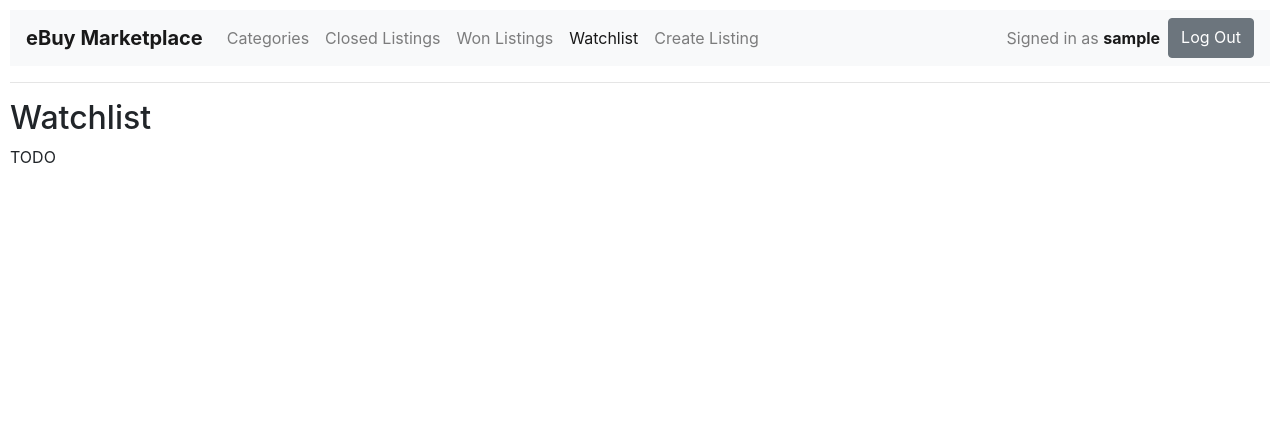
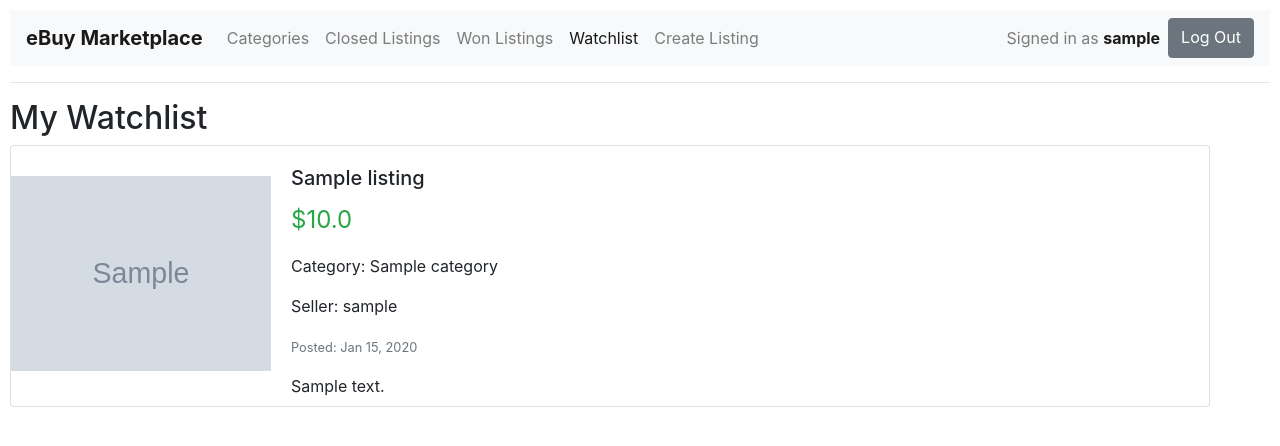
Before and after one commit to SebastianHpe/commerce, a Django app: page /watchlist/ in a window 1280 px wide. Shown: the top 446 px of the page. Run offline with Django 3.2, Linux system fonts and the light colour scheme; a user stored in the database is signed in; tables that the repository leaves empty hold one stand-in row (values such as "Sample post"); grey boxes marked "Sample" are stand-in pictures; some libraries are stand-ins or nearby versions.

Commit message:
feat: Add watchlist

```diff
--- a/auctions/admin.py
+++ b/auctions/admin.py
@@ -1,9 +1,8 @@
 from django.contrib import admin
-from .models import User, Listing, Bid, Comment, Category, Watchlist
+from .models import User, Listing, Bid, Comment, Category
 
 admin.site.register(User)
 admin.site.register(Listing)
 admin.site.register(Bid)
 admin.site.register(Comment)
 admin.site.register(Category)
-admin.site.register(Watchlist)
--- a/auctions/models.py
+++ b/auctions/models.py
@@ -30,6 +30,7 @@ class Listing(models.Model):
         default=Status.ACTIVE,
     )
     winner = models.ForeignKey(User, on_delete=models.CASCADE, blank=True, null=True, related_name="listings_won")
+    watchers = models.ManyToManyField(User, related_name="watchlist", blank=True)
 
     def __str__(self):
         return self.title
@@ -65,8 +66,3 @@ class Bid(models.Model):
 
     def __str__(self):
         return f"#{self.id}: ${self.price} for '{self.listing}' by {self.bidder}"
-
-
-class Watchlist(models.Model):
-    listing = models.ForeignKey(Listing, on_delete=models.CASCADE)
-    owner = models.ForeignKey(User, on_delete=models.CASCADE)
--- a/auctions/templates/auctions/watchlist.html
+++ b/auctions/templates/auctions/watchlist.html
@@ -1,7 +1,54 @@
 {% extends "auctions/layout.html" %}
+{% load static %}
 
 {% block body %}
-    <h2>Watchlist</h2>
+    <h2>My Watchlist</h2>
 
-    TODO
+        {% for listing in listings %}
+            <div class="card mb-4" style="max-width: 1200px;">
+                <div class="d-flex" style="height:260px;">
+                    <!-- Image column -->
+                    <div style="flex:0 0 260px;" class="d-flex flex-column align-items-start border-end">
+                        <!-- Badge container with fixed height -->
+                        <div style="height: 30px;">
+                            {% if listing.status == 1 %}
+                                <span class="badge bg-success text-light d-inline-block px-3 ml-1">Sold</span>
+                            {% endif %}
+                        </div>
+
+                        <!-- Image -->
+                        {% if listing.image %}
+                            <img src="{{ listing.image.url }}" class="img-fluid"
+                                style="max-height:230px; object-fit:contain;" alt="{{ listing.title }}">
+                        {% else %}
+                            <img src="{% static 'auctions/default.png' %}" class="img-fluid"
+                                style="max-height:230px; object-fit:contain;" alt="No image">
+                        {% endif %}
+                    </div>
+
+                    <!-- Text column -->
+                    <div class="flex-grow-1">
+                        <div class="card-body">
+                            <h5 class="card-title">
+                                <a href="{% url 'listing_detail' listing.id %}" class="link-no-style">{{ listing.title }}</a>
+                            </h5>
+                            {% if listing.highest_bid and listing.highest_bid.price > listing.starting_bid %}
+                                <p class="card-text text-success fw-bold" style="font-size: 1.5rem;">${{ listing.highest_bid.price }}</p>
+                            {% else %}
+                                <p class="card-text text-success fw-bold" style="font-size: 1.5rem;">${{ listing.starting_bid }}</p>
+                            {% endif %}
+                            <p class="card-text">Category: {{ listing.category }}</p>
+                            <p class="card-text">Seller: {{ listing.author }}</p>
+                            <p class="card-text">
+                                <small class="text-muted">Posted: {{ listing.date_posted|date:"M d, Y" }}</small>
+                            </p>
+                            <p class="card-text">{{ listing.description|truncatewords:80 }}</p>
+                        </div>
+                    </div>
+                </div>
+            </div>
+        {% empty %}
+            <p>No listings available.</p>
+        {% endfor %}
+
 {% endblock %}
--- a/auctions/views.py
+++ b/auctions/views.py
@@ -108,7 +108,25 @@ def list_categories(request):
 
 @login_required
 def watchlist(request):
-    return render(request, "auctions/watchlist.html")
+    user = request.user
+
+    if request.method == "POST":
+        listing_id = request.POST.get("listing_id")
+        listing = get_object_or_404(Listing, id=listing_id)
+
+        if user in listing.watchers.all():
+            messages.info(request, f"Removed {listing.title} from Watchlist!")
+            listing.watchers.remove(user)
+        else:
+            messages.success(request, f"Added {listing.title} to Watchlist!")
+            listing.watchers.add(user)
+
+        return redirect("listing_detail", id=listing.id)
+
+    return render(request, "auctions/watchlist.html", {
+        "listings": user.watchlist.all(),
+        "title": "My Watchlist",
+        })
 
 
 @login_required
```
Also changed, not shown: auctions/templates/auctions/detail.html (+20 -6 lines), auctions/templates/auctions/index.html (+8 -3 lines), README.md, auctions/migrations/0013_listing_watchers_delete_watchlist.py (added).
